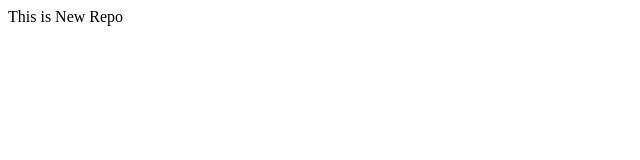
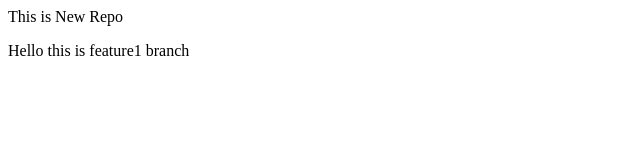
Before and after one commit to shreyash-2611/localrepo, a plain HTML site: page index.html in a window 1280 px wide. Shown: the whole page, without its empty margins (0-640 px from the left). Drawn offline with Linux system fonts and the light colour scheme.

Commit message:
Add new Feature

```diff
--- a/index.html
+++ b/index.html
@@ -1 +1,2 @@
 <p>This is New Repo</p>
+<p>Hello this is feature1 branch</p>
```
